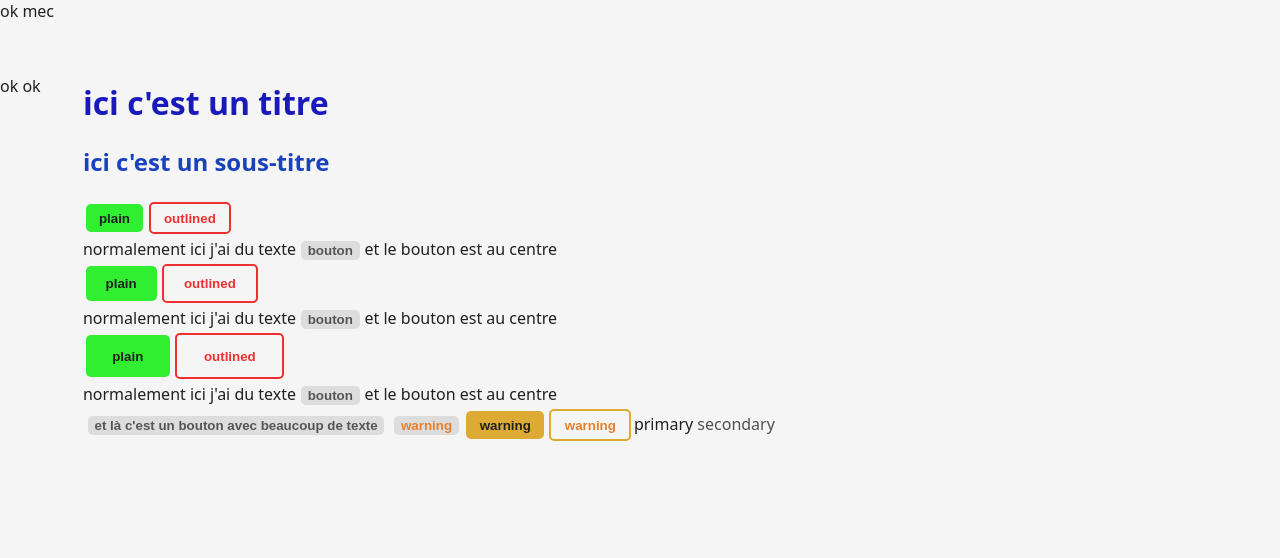
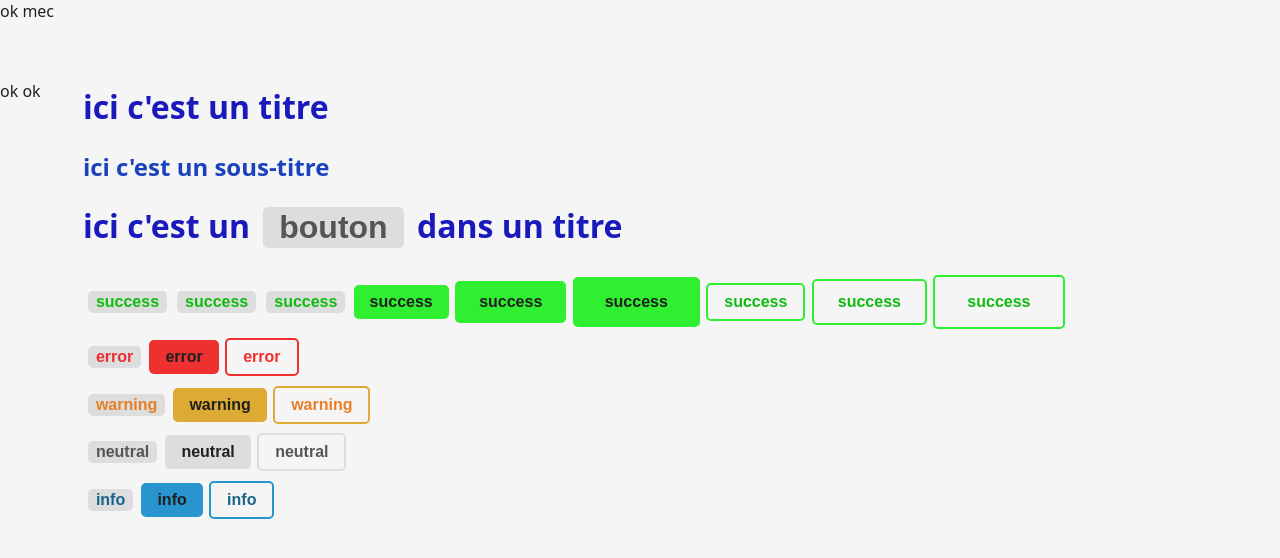
Before and after one commit to atmanali/idarati-mvp, a Next.js app: page / in a window 1280 px wide. Shown: the top 558 px of the page. Built offline with nearby package versions, Linux system fonts and the light colour scheme.

Commit message:
graphic charter and Button component are ready

```diff
--- a/components/Button/Button.module.css
+++ b/components/Button/Button.module.css
@@ -2,12 +2,13 @@
     border-radius: 5px;
     border-style: solid;
     font-weight: bold;
+    font-size: inherit;
 
     margin-block: .3em;
     margin-inline: .2em;
 }
 .container:hover {
-    filter: brightness(.98);
+    filter: brightness(.96);
     cursor: pointer;
 }
 .container:active {
@@ -47,6 +48,11 @@
     border-color: var(--warning-background);
     color: var(--warning-foreground);
 }
+.info{
+    background-color: var(--info-background);
+    border-color: var(--info-background);
+    color: var(--info-foreground);
+}
 
 .plain {
     color: inherit;
--- a/components/Button/Button.tsx
+++ b/components/Button/Button.tsx
@@ -6,14 +6,16 @@ import styles from "./Button.module.css";
 type Props = React.HTMLAttributes<HTMLButtonElement> & {
     variant?: 'plain' | 'outlined' | 'text';
     size?: 'small' | 'medium' | 'large';
-    color?: 'success' | 'error' | 'warning' | 'neutral'
+    color?: 'success' | 'error' | 'warning' | 'neutral' | 'info'
 }
 
-export default function Button({children, variant='text', color='neutral', size='small'}: Props) {
-    useEffect(()=>{
-        console.log(styles);
-    }, [])
-    return (<button className={`${styles.container} ${styles[color]} ${styles[variant]} ${styles[variant+color]} ${styles[size]}`}>
-        {children}
-    </button>)
+export default function Button({children, variant='text', color='neutral', size='small', ...props}: Props) {
+    return (
+        <button
+            {...props}
+            className={`${styles.container} ${styles[color]} ${styles[variant]} ${styles[size]}`}
+        >
+            {children}
+        </button>
+    )
 }
--- a/pages/index.tsx
+++ b/pages/index.tsx
@@ -4,38 +4,39 @@ export default function () {
     return (<>
         <h1>ici c'est un titre</h1>
         <h2>ici c'est un sous-titre</h2>
+        <h1>ici c'est un <Button variant='text' onClick={()=>console.log('clicked')}>bouton</Button> dans un titre</h1>
         <div>
-            <Button variant={'plain'} color='success' size='small'> plain </Button>
-            <Button variant={'outlined'} color='error' size='small'> outlined </Button>
-            <div>
-                normalement ici j'ai du texte
-                <Button variant={'text'} size='small'>bouton</Button>
-                et le bouton est au centre
-            </div>
+            <Button color='success'>success</Button>
+            <Button color='success' size='medium'>success</Button>
+            <Button color='success' size='large'>success</Button>
+
+            <Button color='success' variant='plain'>success</Button>
+            <Button color='success' variant='plain' size='medium'>success</Button>
+            <Button color='success' variant='plain' size='large'>success</Button>
+
+            <Button color='success' variant='outlined'>success</Button>
+            <Button color='success' variant='outlined' size='medium'>success</Button>
+            <Button color='success' variant='outlined' size='large'>success</Button>
         </div>
         <div>
-            <Button variant={'plain'} color='success' size='medium'> plain </Button>
-            <Button variant={'outlined'} color='error' size='medium'> outlined </Button>
-            <div>
-                normalement ici j'ai du texte
-                <Button variant={'text'} size='medium'>bouton</Button>
-                et le bouton est au centre
-            </div>
+            <Button color='error'>error</Button>
+            <Button color='error' variant='plain'>error</Button>
+            <Button color='error' variant='outlined'>error</Button>
         </div>
         <div>
-            <Button variant={'plain'} color='success' size='large'> plain </Button>
-            <Button variant={'outlined'} color='error' size='large'> outlined </Button>
-            <div>
-                normalement ici j'ai du texte
-                <Button variant={'text'} size='large'>bouton</Button>
-                et le bouton est au centre
-            </div>
+            <Button color='warning'>warning</Button>
+            <Button color='warning' variant='plain'>warning</Button>
+            <Button color='warning' variant='outlined'>warning</Button>
         </div>
-        <Button color='neutral'>et là c'est un bouton avec beaucoup de texte</Button>
-        <Button color='warning'>warning</Button>
-        <Button color='warning' variant='plain'>warning</Button>
-        <Button color='warning' variant='outlined'>warning</Button>
-        <span style={{color: "var(--foreground-color-primary)"}}>primary{' '}</span>
-        <span style={{color: "var(--foreground-color-secondary)"}}>secondary</span>
+        <div>
+            <Button color='neutral'>neutral</Button>
+            <Button color='neutral' variant='plain'>neutral</Button>
+            <Button color='neutral' variant='outlined'>neutral</Button>
+        </div>
+        <div>
+            <Button color='info'>info</Button>
+            <Button color='info' variant='plain'>info</Button>
+            <Button color='info' variant='outlined'>info</Button>
+        </div>
     </>)
 }
--- a/styles/globals.css
+++ b/styles/globals.css
@@ -17,9 +17,15 @@
 }
 
 #main{
+    position: absolute;
+    top: var(--topbar-height);
+    bottom: 0;
     display: flex;
     gap: .5cm;
-    height: 100%;
+}
+
+#content {
+    overflow: auto;
 }
 
 #sidebar {
--- a/styles/variables.css
+++ b/styles/variables.css
@@ -6,6 +6,7 @@
     --error-background: #ee3030;
     --neutral-background: #ddd;
     --warning-background: #ddaa33;
+    --info-background: #2895cf;
 
     /*        dimensions             */
     --topbar-height: 4rem;
@@ -25,6 +26,7 @@
     --warning-foreground: #e87f28;
     --neutral-foreground: #555;
     --title-foreground: #1a1abc;
+    --info-foreground: #1a648b;
     --subtitle-foreground: #1a42bc;
 
     /*        dimensions             */
```
